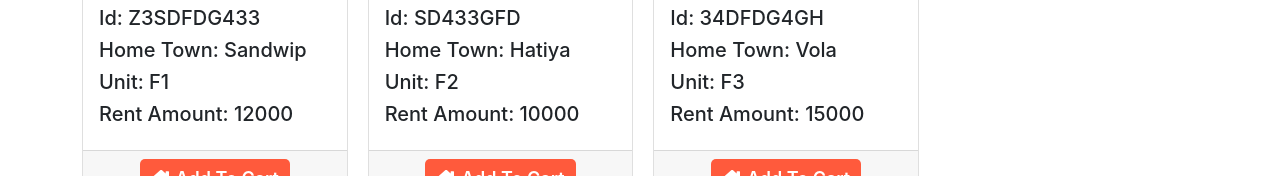
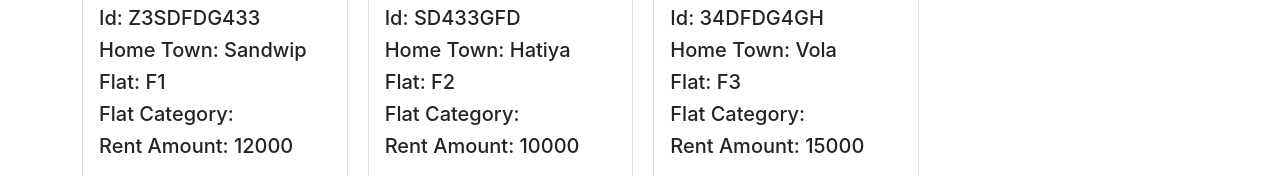
Before and after one commit to mdmaruf641/house-rent-web, a React (Create React App) app: page / in a window 1280 px wide. Shown: the part 417-593 px from the top of the page. Built offline with nearby package versions, Linux system fonts and the light colour scheme.

Commit message:
item added

```diff
--- a/public/Renters.JSON
+++ b/public/Renters.JSON
@@ -5,6 +5,7 @@
     "address": "Sandwip",
     "id": "Z3SDFDG433",
     "unit": "F1",
+    "category ": "Middle",
     "amount": 12000
   },
   {
@@ -13,6 +14,7 @@
     "address": "Hatiya",
     "id": "SD433GFD",
     "unit": "F2",
+    "category ": "Low",
     "amount": 10000
   },
 
@@ -22,6 +24,7 @@
     "address": "Vola",
     "id": "34DFDG4GH",
     "unit": "F3",
+    "category ": "High",
     "amount": 15000
   },
   {
@@ -30,6 +33,7 @@
     "address": "Feni",
     "id": "SRSD67G433",
     "unit": "F4",
+    "category ": "Middle",
     "amount": 12000
   },
   {
@@ -38,6 +42,7 @@
     "address": "Noakhali",
     "id": "Z435DFDG4YT",
     "unit": "F5",
+    "category ": "Low",
     "amount": 11000
   },
   {
@@ -46,6 +51,7 @@
     "address": "Coxs Bazar",
     "id": "H63FDG4PI",
     "unit": "F6",
+    "category ": "Middle",
     "amount": 12000
   },
   {
@@ -54,6 +60,7 @@
     "address": "Sandwip",
     "id": "786DG433",
     "unit": "F7",
+    "category ": "Middle",
     "amount": 13000
   },
   {
@@ -62,6 +69,7 @@
     "address": "Chittagong",
     "id": "87HDFDG4TR",
     "unit": "F8",
+    "category": "High",
     "amount": 17000
   },
   {
@@ -70,6 +78,7 @@
     "address": "Satkaniya",
     "id": "Z3SDFDG43",
     "unit": "F9",
+    "category ": "Middle",
     "amount": 12000
   },
   {
@@ -78,6 +87,7 @@
     "address": "Bashkhali",
     "id": "Z5DFDG433",
     "unit": "F10",
+    "category ": "Low",
     "amount": 10000
   },
   {
@@ -86,6 +96,7 @@
     "address": "Sandwip",
     "id": "Z3SDFDG455",
     "unit": "F11",
+    "category": "High",
     "amount": 16000
   },
   {
@@ -94,6 +105,7 @@
     "address": "Jinaidah",
     "id": "T3SDFDG44",
     "unit": "F12",
+    "category ": "High",
     "amount": 20000
   },
   {
@@ -102,6 +114,7 @@
     "address": "Sandwip",
     "id": "G5YTDFDG4",
     "unit": "F13",
+    "category ": "Middle",
     "amount": 12000
   },
   {
@@ -110,6 +123,7 @@
     "address": "Cumilla",
     "id": "34Z3SDFDF",
     "unit": "F14",
+    "category ": "Middle",
     "amount": 14000
   },
   {
@@ -118,6 +132,7 @@
     "address": "Potiya",
     "id": "34DFDFFR3",
     "unit": "F15",
+    "category ": "High",
     "amount": 18000
   }
 ]
--- a/src/Components/Renter/Renter.js
+++ b/src/Components/Renter/Renter.js
@@ -4,7 +4,7 @@ import { faHouseUser } from "@fortawesome/free-solid-svg-icons";
 import "./Renter.css";
 
 const Renter = (props) => {
-  const { img, name, id, address, unit, amount } = props.renter;
+  const { img, name, id, address, unit, amount, category } = props.renter;
   const element = <FontAwesomeIcon icon={faHouseUser} />;
   return (
     <div className="main-cart">
@@ -16,7 +16,8 @@ const Renter = (props) => {
             <div className="text-start">
               <h5>Id: {id}</h5>
               <h5>Home Town: {address}</h5>
-              <h5>Unit: {unit}</h5>
+              <h5>Flat: {unit}</h5>
+              <h5>Flat Category: {category}</h5>
               <h5>Rent Amount: {amount}</h5>
             </div>
           </div>
```
